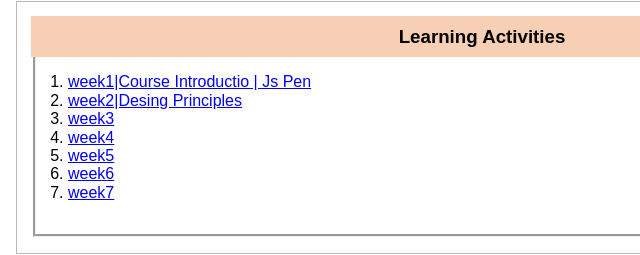
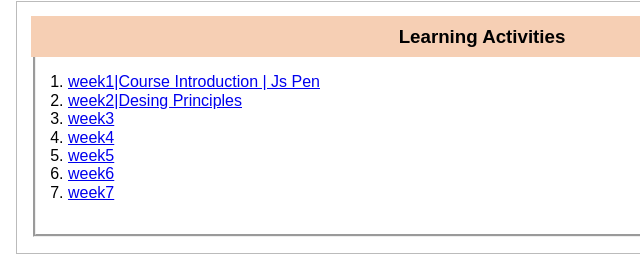
Before and after one commit to thompsontst/wdd230, a plain HTML site: page index.html in a window 1280 px wide. Shown: the part 186-441 px from the top of the page, 0-640 px from the left. Drawn offline with Linux system fonts and the light colour scheme.

Commit message:
adjustment

```diff
--- a/index.html
+++ b/index.html
@@ -45,7 +45,7 @@
         <section class="card">
             <h3> Learning Activities</h3>
             <ol>
-                <li><a href="#">week1|Course Introductio | Js Pen</a></li>
+                <li><a href="#">week1|Course Introduction | Js Pen</a></li>
                 <li><a href="#">week2|Desing Principles</a></li>
                 <li><a href="#">week3</a></li>
                 <li><a href="#">week4</a></li>
```
